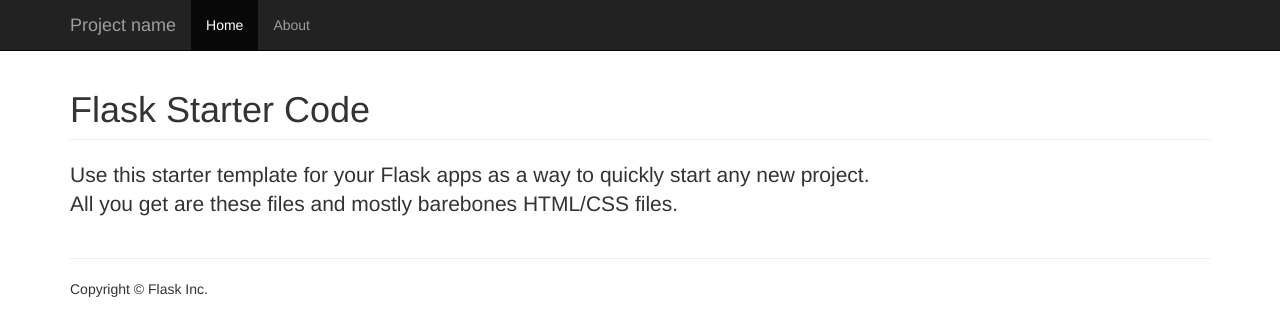
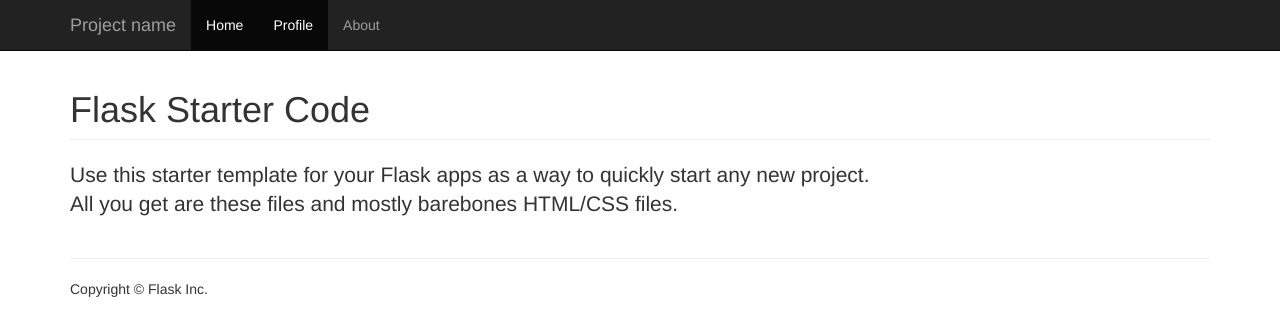
Before and after one commit to Skitts/info3180-lab2, a Flask app: page / in a window 1280 px wide. Shown: the top 336 px of the page. Run offline with Flask 2, Linux system fonts and the light colour scheme; some libraries are stand-ins or nearby versions.

Commit message:
changes made

```diff
--- a/app/templates/header.html
+++ b/app/templates/header.html
@@ -6,12 +6,14 @@
             <span class="icon-bar"></span>
             <span class="icon-bar"></span>
             <span class="icon-bar"></span>
+            <span class="icon-bar"></span> <!--added new line for span -->
           </button>
           <a class="navbar-brand" href="#">Project name</a>
         </div>
         <div id="navbar" class="collapse navbar-collapse">
           <ul class="nav navbar-nav">
             <li class="active"><a href="{{ url_for('home') }}">Home</a></li>
+            <li class="active"><a href="{{ url_for('home') }}">Profile</a></li>   <!--added new list element so the button profile will show on the landing page for easier navigation-->
             <li><a href="{{ url_for('about') }}">About</a></li>
           </ul>
         </div><!--/.nav-collapse -->
```
